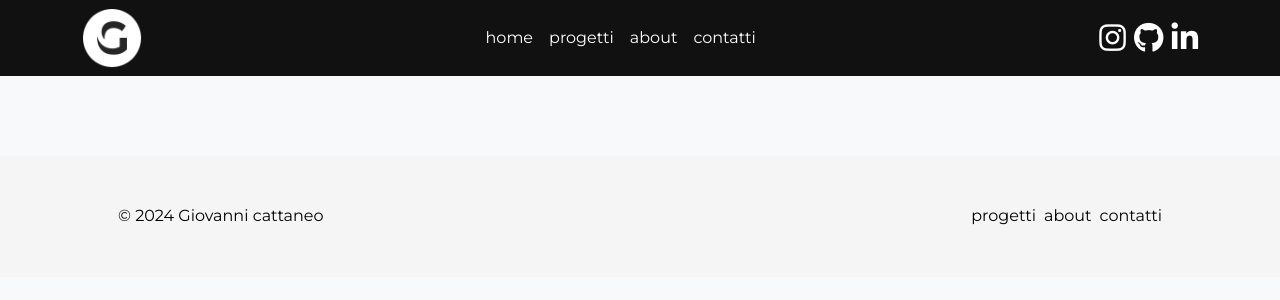
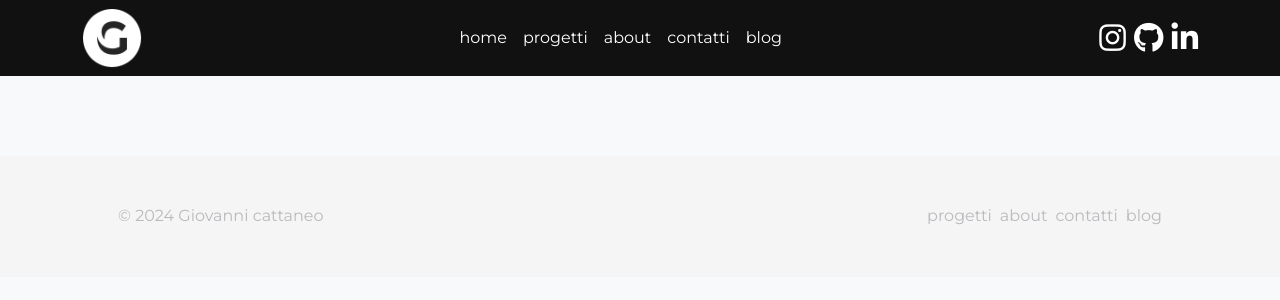
Before and after one commit to Giovanni-Cattaneo/vite-boolfolio, a Vue app: page /blog in a window 1280 px wide. Shown: the top 300 px of the page. Built offline with nearby package versions, Linux system fonts and the light colour scheme; a web font is replaced by a local one.

Commit message:
add blog view

```diff
--- a/src/components/appFooter.vue
+++ b/src/components/appFooter.vue
@@ -27,6 +27,8 @@ export default {
 
                 <router-link :to="{ name: 'contacts' }">contatti</router-link>
 
+                <router-link :to="{ name: 'blog' }">blog</router-link>
+
             </div>
         </div>
 
@@ -39,7 +41,7 @@ export default {
 <style scoped>
 footer {
     background-color: var(--footer-bg);
-    color: black;
+    color: #b8babd;
     margin-top: 5rem;
 
     & a {
--- a/src/components/appHeader.vue
+++ b/src/components/appHeader.vue
@@ -31,6 +31,9 @@ export default {
                     </li>
                     <li>
                         <router-link :to="{ name: 'contacts' }">contatti</router-link>
+                    </li>
+                    <li>
+                        <router-link :to="{ name: 'blog' }">blog</router-link>
                     </li>
                 </ul>
             </div>
--- a/src/route.js
+++ b/src/route.js
@@ -4,6 +4,7 @@ import AppHome from './views/AppHome.vue';
 import ProjectsList from './views/ProjectsList.vue';
 import AppAbout from './views/AppAbout.vue';
 import AppContacts from './views/AppContacts.vue';
+import AppBlog from './views/AppBlog.vue';
 
 
 const router = createRouter({
@@ -29,6 +30,11 @@ const router = createRouter({
             name: 'contacts',
             component: AppContacts
         },
+        {
+            path: '/blog',
+            name: 'blog',
+            component: AppBlog,
+        }
     ]
 })
 
--- /dev/null
+++ b/src/views/AppBlog.vue
@@ -0,0 +1,15 @@
+<script>
+export default {
+    name: 'AppBlog',
+    data() {
+        return {
+
+        }
+    },
+};
+</script>
+
+<template></template>
+
+
+<style scoped></style>
```
